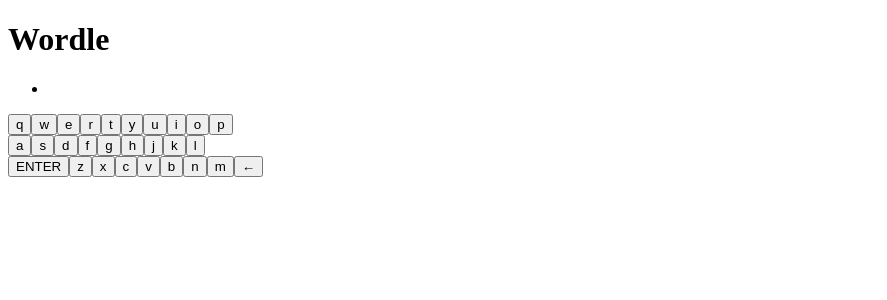
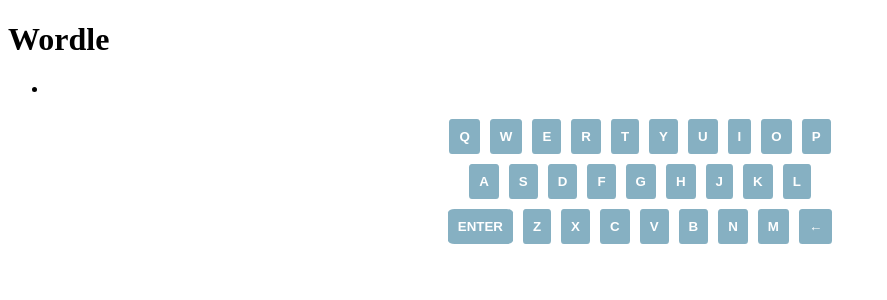
Before and after one commit to xpakx/wordle, an Angular app in the folder frontend/: page / in a window 1280 px wide. Shown: the top 300 px of the page, without its empty margins (0-887 px from the left). Built offline with nearby package versions, Linux system fonts and the light colour scheme.

Commit message:
feat(frontend/ui): style keyboard

```diff
--- a/frontend/src/app/component/keyboard/keyboard.component.css
+++ b/frontend/src/app/component/keyboard/keyboard.component.css
@@ -1,11 +1,28 @@
+button {
+    cursor: pointer;
+    background-color: #86b0c2;
+    border: none;
+    margin: 5px;
+    padding: 10px;
+    color: white;
+    font-weight: bold;
+    text-transform: uppercase;
+    border-radius: 10%;
+}
+
 .gray {
-    background-color: gray;
+    background-color: #75797c;
 }
 
 .green {
-    background-color: green;
+    background-color: #5aaa55;
 }
 
 .yellow {
-    background-color: yellow;
+    background-color: #d9c27a;
 }
+
+.keyboard-row {
+    display: flex;
+    justify-content: center;
+}
```
